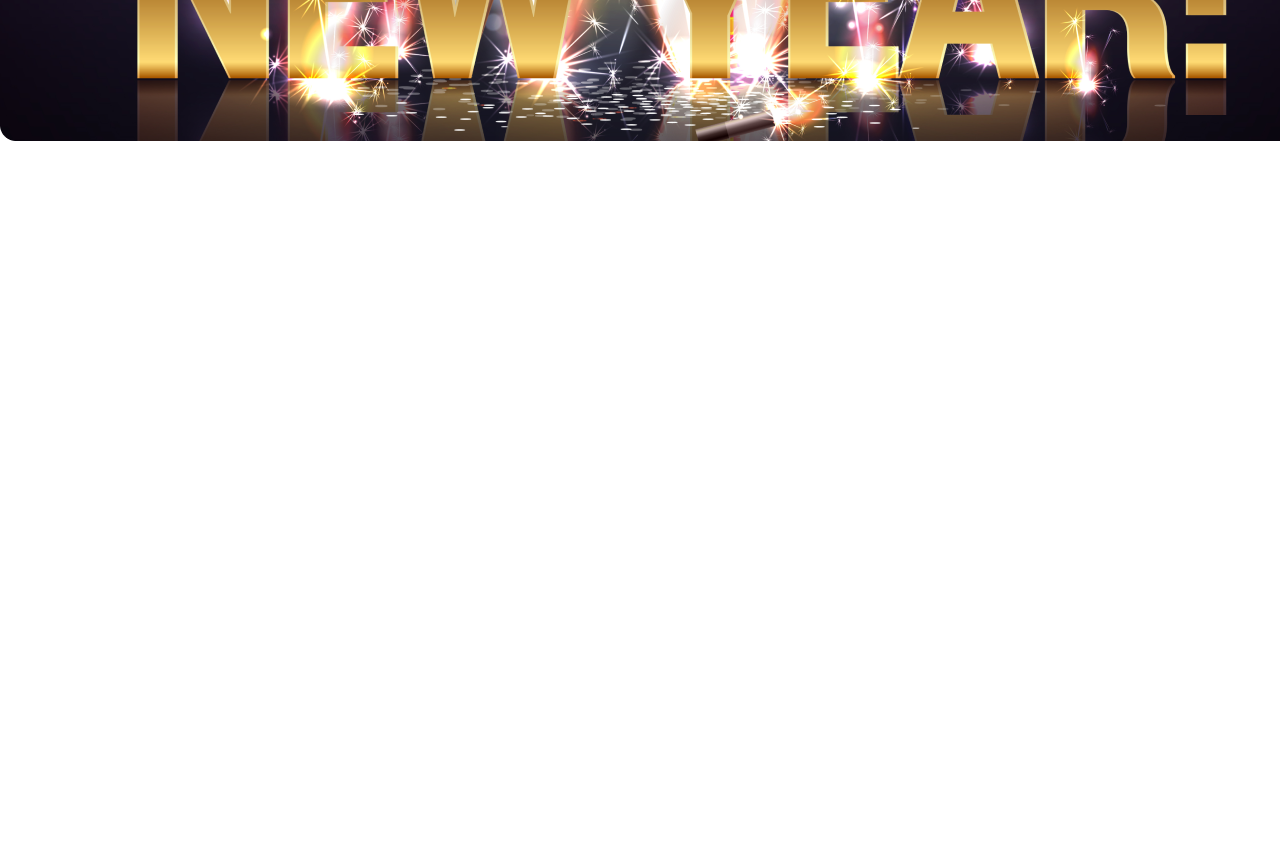
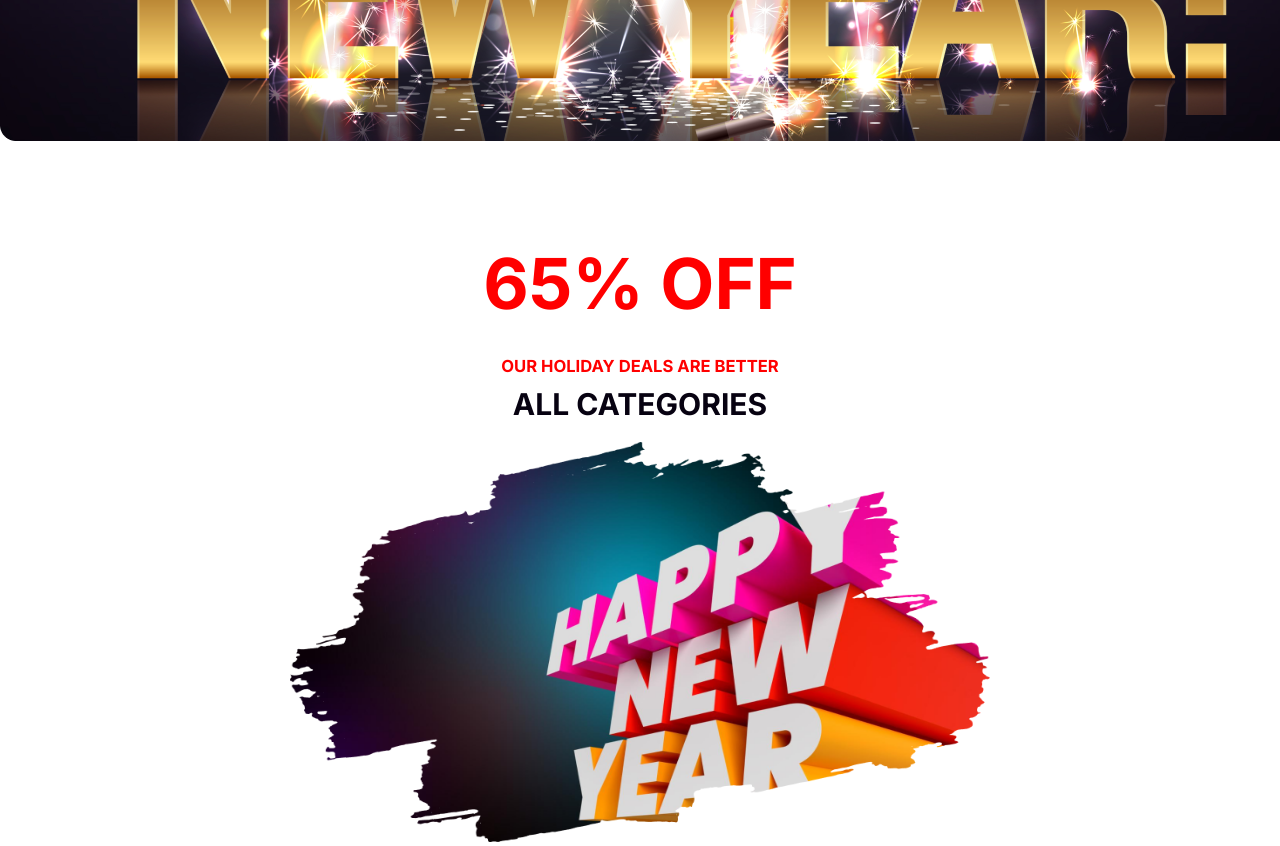
Before and after one commit to Azmaineeeeeee/Assignment-1, a plain HTML site: page index.html in a window 1280 px wide. Shown: the part 509-1355 px from the top of the page. Before the commit the page ends 800 px from the top, so only its background shows below. Drawn offline with Linux system fonts and the light colour scheme.

Commit message:
Discount Section Added

```diff
--- a/CSS/style.css
+++ b/CSS/style.css
@@ -24,15 +24,50 @@ body {
     text-align: center;
     font-size: 30px;
     font-weight: lighter;
-    padding: 170px 450px 0px;
+    padding: 200px 250px 0px;
+
 }
 
 .banner-text {
-text-align: center;
-font-size: 50px;
-font: weight 900px;
-color: #FFF;
-padding-top: 15px;
-margin-right: 45px;
+    text-align: center;
+    font-size: 50px;
+    font: weight 900px;
+    color: white;
+    padding-top: 10px;
+    margin-right: 45px;
+}
+
+
+/* discount section styling */
+.discount {
+    text-align: center;
+}
+
+.discount-number {
+    color: #F00;
+    text-align: center;
+    font-size: 60px;
+    font-weight: 700;
+    font-family: Inter;
+    margin-top: 100px;
+}
+
+.discount-heading {
+    color: #F00;
+    text-align: center;
+    font-family: Inter;
+    font-size: 20px;
+    font-weight: 300;
+    margin-top: 30px;
+}
+
+.discount-sub-heading {
+    color: #070211;
+    text-align: center;
+    font-family: Inter;
+    font-size: 30px;
+    font-weight: 700;
+    margin-top: 10px;
+    margin-bottom: 20px;
 
 }
--- a/index.html
+++ b/index.html
@@ -28,7 +28,28 @@
     </header>
 
     <main>
+        <section class="discount">
 
+            <div class="discount-title">
+                <div class="discount-number">
+                    <h3>65% OFF</h3>
+                </div>
+
+                <div class="discount-heading">
+                    <h5>OUR HOLIDAY DEALS ARE BETTER</h5>
+                </div>
+
+                <div class="discount-sub-heading">
+                    <h4>ALL CATEGORIES</h4>
+                </div>
+
+            </div>
+
+            <img src="Images/resources/New Year Photo.png" alt="New Year Photo" width="700px" height="400px">
+
+
+
+        </section>
     </main>
 
     <footer>
```
Lines whose indentation alone changed are shown as unchanged.
